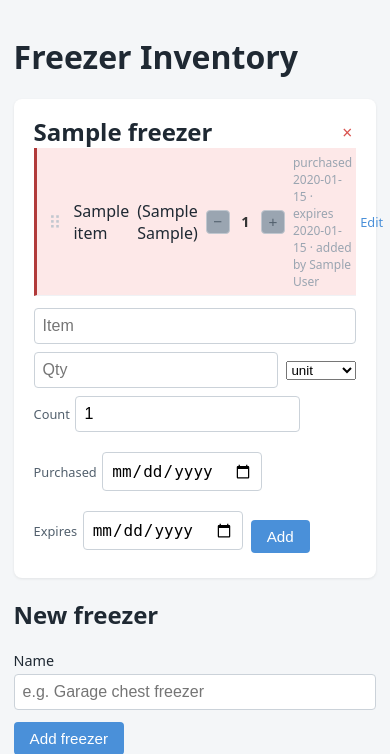
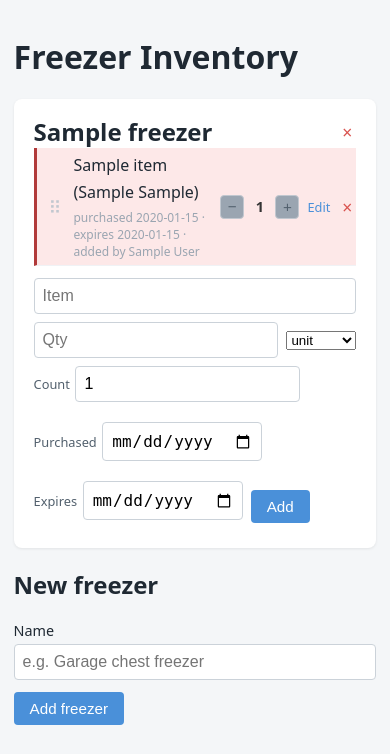
Before and after one commit to chrissten/FamilyHub, a FastAPI app: page /freezer in a window 390 px wide; the page is wider, and only the part inside the window is pictured. Shown: the part 81-835 px from the top of that part. After the commit the page ends 806 px from the top of that part, so only its background shows below. Run offline with FastAPI, Linux system fonts and the light colour scheme; the visitor is signed in with stand-in values (Sample User, id 1); tables that the repository leaves empty hold one stand-in row (values such as "Sample post"); some libraries are stand-ins or nearby versions.

Commit message:
Right-align the freezer count stepper on the web app
Wrapped name/quantity/meta in a flex:1 .item-info group so the
count stepper (and Edit/Delete) sit pinned to the row's right edge,
matching the mobile app's layout instead of packing left with the
item description.

```diff
--- a/app/static/css/app.css
+++ b/app/static/css/app.css
@@ -243,6 +243,7 @@ p.empty { color: #9aa5b1; }
 .grocery-item.expiring-soon { background: #fff3cd; border-left: 3px solid #8a6d1d; padding-left: 0.5rem; }
 .add-item-form label.inline { display: flex; align-items: center; gap: 0.35rem; font-size: 0.8rem; color: #52606d; }
 .add-item-form label.inline input { width: auto; margin: 0; }
+.item-info { display: flex; flex-wrap: wrap; align-items: center; gap: 0.35rem; flex: 1; min-width: 0; }
 .item-count-stepper { display: flex; align-items: center; gap: 0.35rem; flex-shrink: 0; }
 .count-btn { width: 1.5rem; height: 1.5rem; line-height: 1; padding: 0; border: 1.5px solid #c1c7cf; border-radius: 4px; background: #f0f2f5; color: #52606d; font-size: 0.95rem; cursor: pointer; }
 .count-btn:hover { background: #e2e6ea; }
--- a/app/templates/_freezer_item_row.html
+++ b/app/templates/_freezer_item_row.html
@@ -2,18 +2,20 @@
   {% if oob_mode == "replace" %}hx-swap-oob="true"{% elif oob_mode == "insert" %}hx-swap-oob="beforeend:#freezer-{{ item.freezer_id }}-items"{% endif %}>
   <div class="item-row" x-show="!editing">
     <span class="drag-handle">⠿</span>
-    <span class="item-name">{{ item.name }}</span>
-    {% if item.quantity %}<span class="item-qty">({{ item.quantity }}{% if item.quantity_unit %} {{ item.quantity_unit }}{% endif %})</span>{% endif %}
+    <span class="item-info">
+      <span class="item-name">{{ item.name }}</span>
+      {% if item.quantity %}<span class="item-qty">({{ item.quantity }}{% if item.quantity_unit %} {{ item.quantity_unit }}{% endif %})</span>{% endif %}
+      <span class="item-meta">
+        {% if item.date_purchased %}purchased {{ item.date_purchased.isoformat() }}{% endif %}
+        {% if item.expiration_date %}&middot; expires {{ item.expiration_date.isoformat() }}{% endif %}
+        &middot; added by {{ item.added_by.display_name }}
+      </span>
+    </span>
     <span class="item-count-stepper">
       <button type="button" class="count-btn count-minus" hx-post="/freezer/items/{{ item.id }}/decrement" hx-target="this" hx-swap="none"
               hx-confirm="{% if item.count <= 1 %}Remove '{{ item.name }}' from the freezer?{% endif %}">&minus;</button>
       <span class="item-count">{{ item.count }}</span>
       <button type="button" class="count-btn count-plus" hx-post="/freezer/items/{{ item.id }}/increment" hx-target="this" hx-swap="none">+</button>
-    </span>
-    <span class="item-meta">
-      {% if item.date_purchased %}purchased {{ item.date_purchased.isoformat() }}{% endif %}
-      {% if item.expiration_date %}&middot; expires {{ item.expiration_date.isoformat() }}{% endif %}
-      &middot; added by {{ item.added_by.display_name }}
     </span>
     <a href="#" class="item-edit" @click.prevent="editing = true">Edit</a>
     <a href="#" class="item-delete" hx-post="/freezer/items/{{ item.id }}/delete" hx-target="this" hx-swap="none">&times;</a>
```
